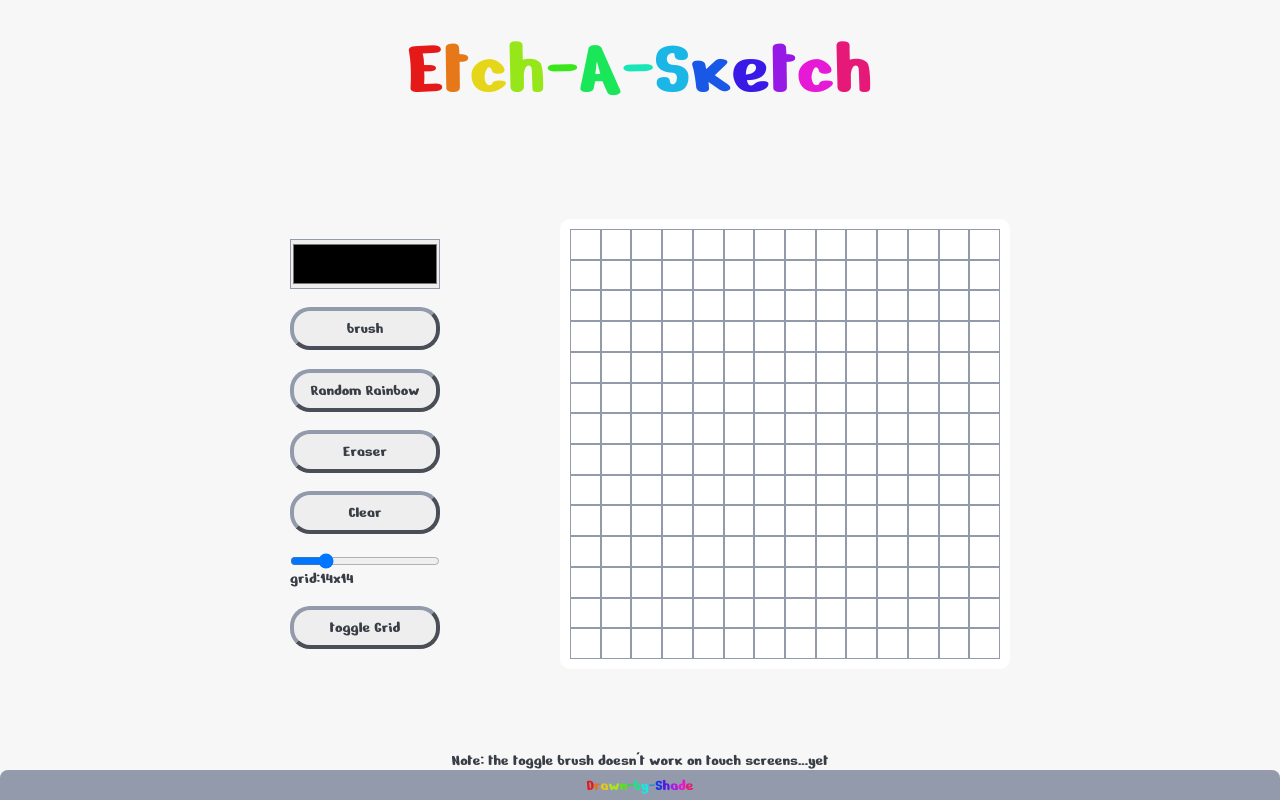
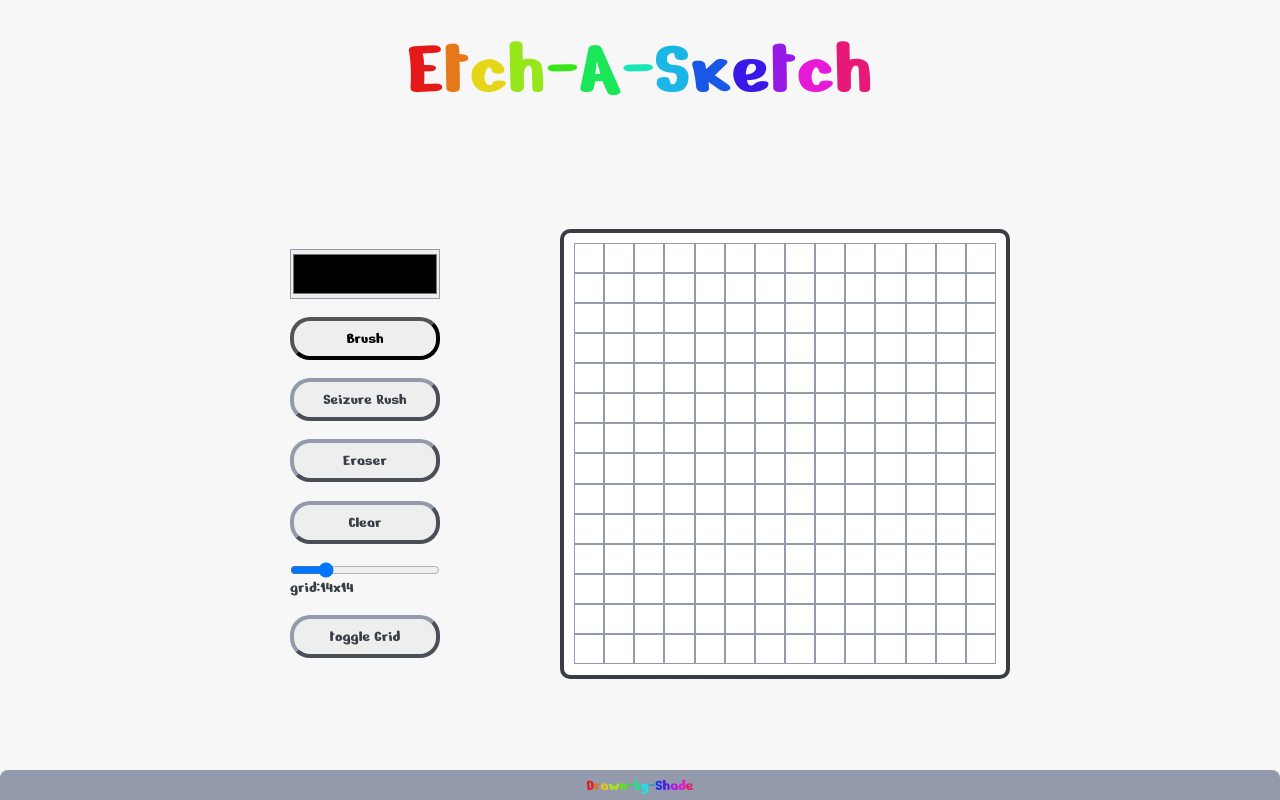
Before and after one commit to ShadeAyman/Etch-A-Sketch, a plain HTML site: page index.html in a window 1280 px wide. Drawn offline with Linux system fonts and the light colour scheme.

Commit message:
updated the ui added some comments and deleted some unused code

```diff
--- a/index.html
+++ b/index.html
@@ -16,8 +16,8 @@
     <div class="body">
         <div class="buttonscontainer">
             <input type="color" id="colorpicker" value="#000000">
-            <button id="mainBrush">brush</button>
-            <button id="Rainbow">Random Rainbow</button>
+            <button id="mainBrush">Brush</button>
+            <button id="Rainbow"> Seizure Rush</button>
             <button id="eraser">Eraser</button>
             <button id="clear">Clear</button>
             <div>
@@ -29,7 +29,6 @@
         <div id="gridContainer">
         </div>
     </div>
-    <p class="note">Note: the toggle brush doesn't work on touch screens...yet</p>
     <footer id="footer">Drawn-by-Shade</footer>
 </body>
 
--- a/styles.css
+++ b/styles.css
@@ -27,6 +27,11 @@ button
     font-size: 1em;
     border-width: 4.0px;
 
+}
+#mainBrush
+{
+    border-color: black;
+    color: black;
 }
 button:hover
 {
@@ -80,6 +85,8 @@ border-color: #EEEEEE;
     height: 450px;
     border-radius: 10px;
     padding: 10px;
+    border:solid ;
+    border-width: 4px;
 }
 .cell
 {
@@ -98,10 +105,7 @@ border-color: #EEEEEE;
     justify-content: center;
     width: 150px;
 }
-.note
-{
-    text-align: center;
-}
+
 #footer {
     display: flex;
     justify-content: center;
```
